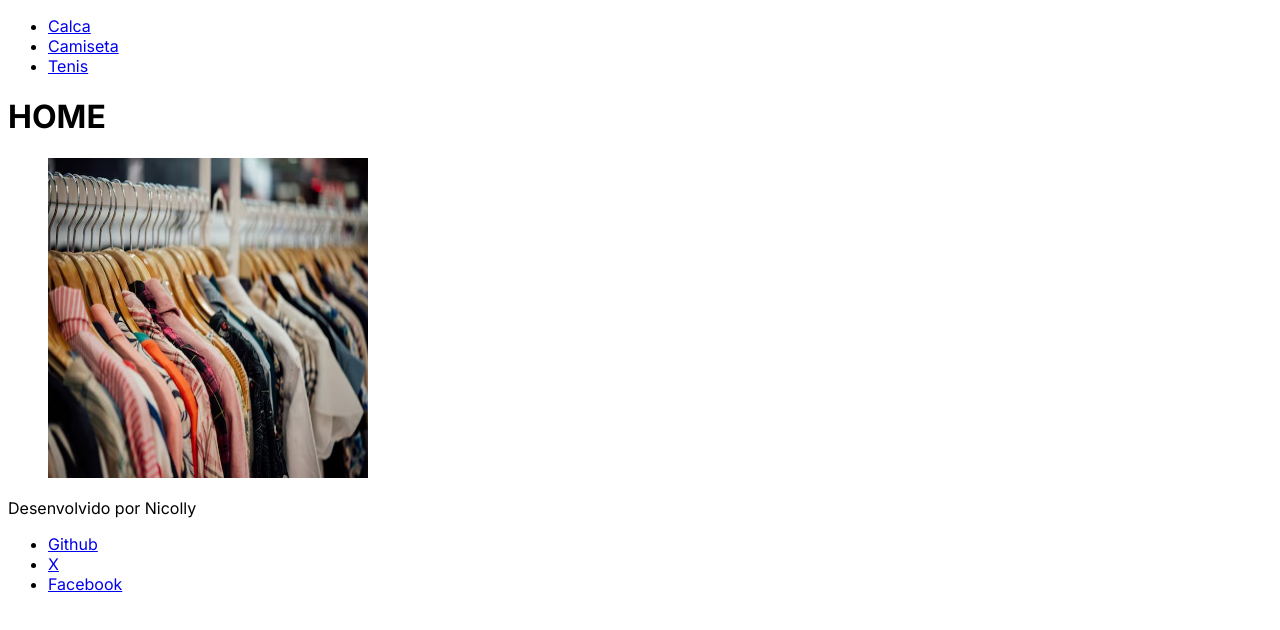
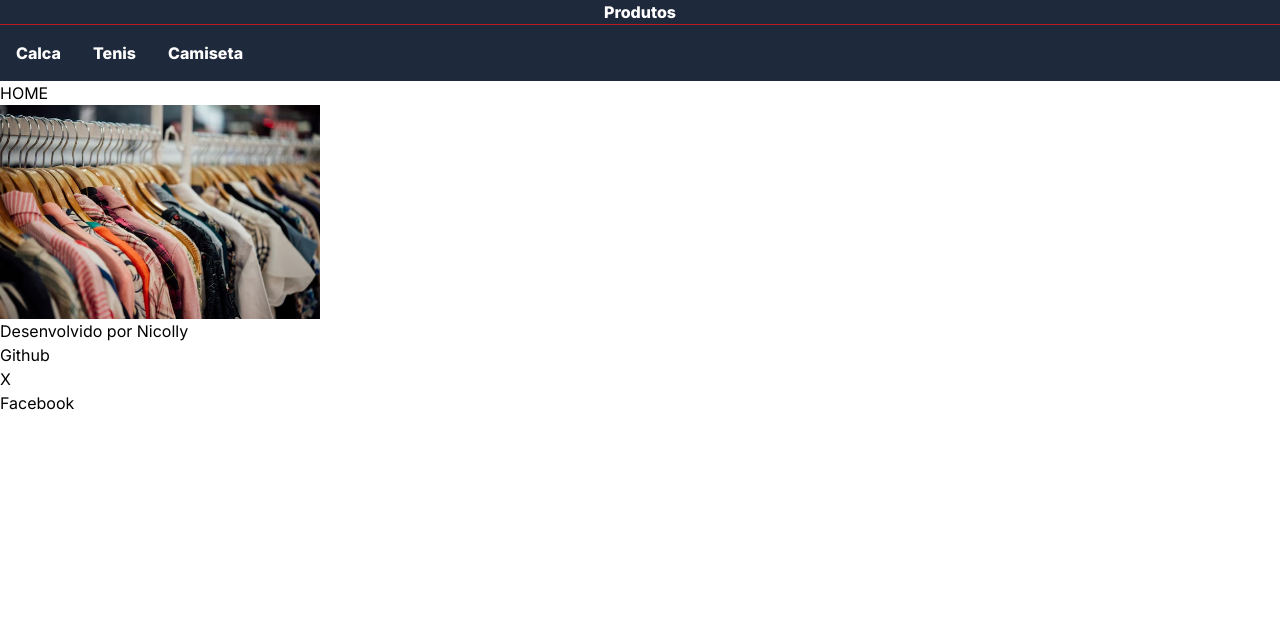
Before and after one commit to nicollyADS/loja-spa-1tdspv, a Next.js app: page / in a window 1280 px wide. Shown: the top 630 px of the page. Built offline with nearby package versions, Linux system fonts and the light colour scheme.

Commit message:
taiwlind basics

```diff
--- a/src/app/globals.css
+++ b/src/app/globals.css
@@ -1,3 +1,17 @@
-/* @tailwind base;
+@tailwind base;
 @tailwind components;
-@tailwind utilities; */
+@tailwind utilities;
+
+
+@layer components {
+    .menu{
+       & li {
+            @apply inline;
+
+
+            & a{
+                @apply inline-block  md:p-3 lg:p-4 sm:p-1  font-extrabold  hover:bg-white hover:text-black transition-all duration-300 ease-in-out ;
+            }
+       }
+    }
+}
--- a/src/components/Cabecalho/Cabecalho.jsx
+++ b/src/components/Cabecalho/Cabecalho.jsx
@@ -1,14 +1,27 @@
 import Link from "next/link"
+
 
 export default function Cabecalho (){
     return(
-        <div>
-            <ul>
-                <li><Link href="/produtos/calca">Calca</Link></li>
-                <li><Link href="/produtos/camiseta">Camiseta</Link></li>
-                <li><Link href="/produtos/tenis">Tenis</Link></li>
-            </ul>
-        </div>
+        <header className="bg-slate-800  text-white" >
+            <h1 className="text-center text-3x1 font-extrabold">Produtos</h1>
+            <hr className="bg-red-600 border-red-700" />
+            <nav className="menu">
+                <ul>
+                    <li className="inline" >
+                        <Link href="/produtos/calca">Calca</Link>
+                    </li>
+
+                    <li >
+                        <Link href="/produtos/tenis">Tenis</Link>
+                    </li>
+
+                    <li>
+                        <Link href="/produtos/camiseta">Camiseta</Link>
+                    </li>
+                </ul>
+            </nav>
+        </header>
     )
 
 }
```
Also changed, not shown: src/components/Cabecalho/Cabecalho.scss (deleted), src/components/Rodape/Rodape.scss (deleted).
